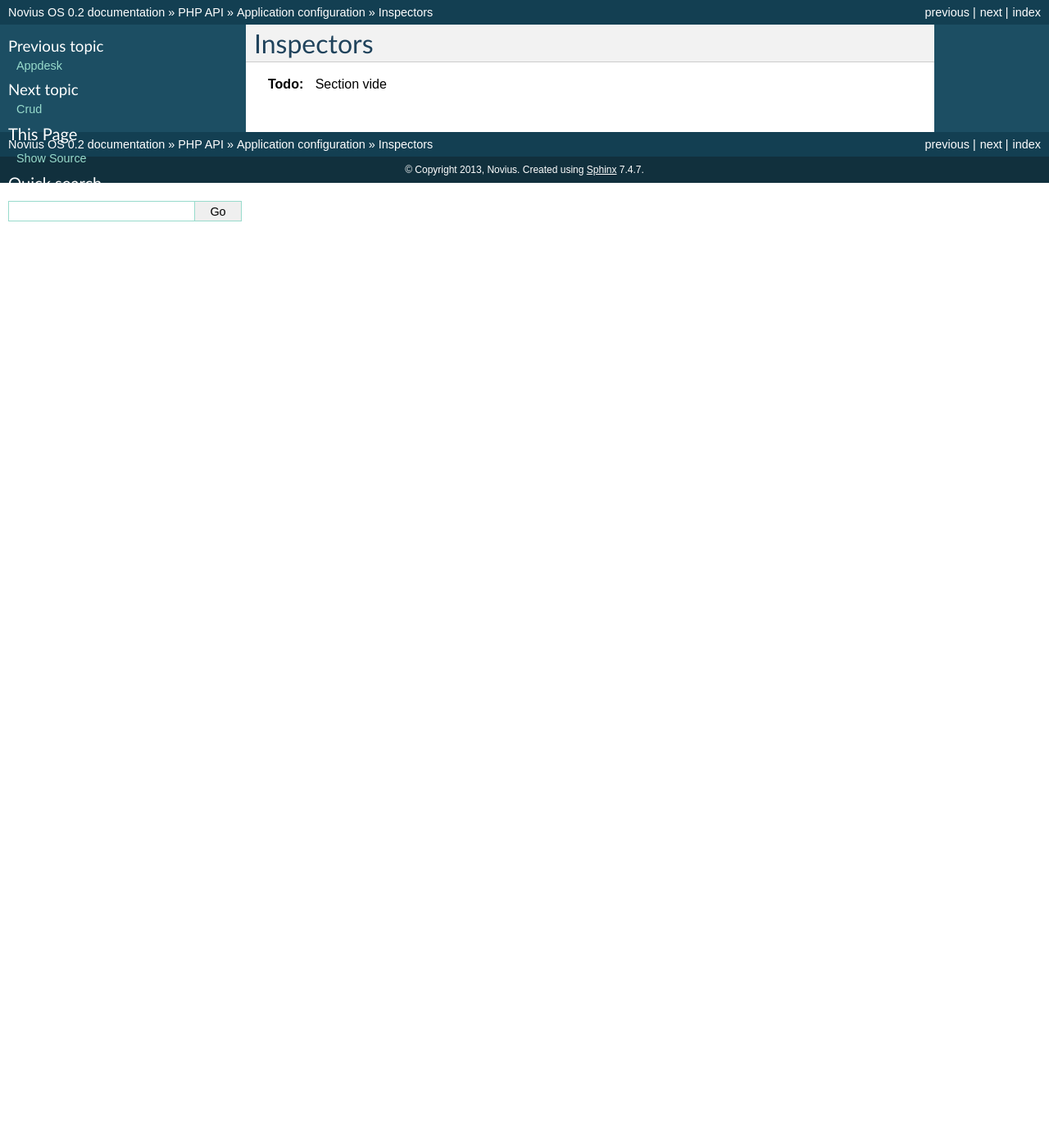
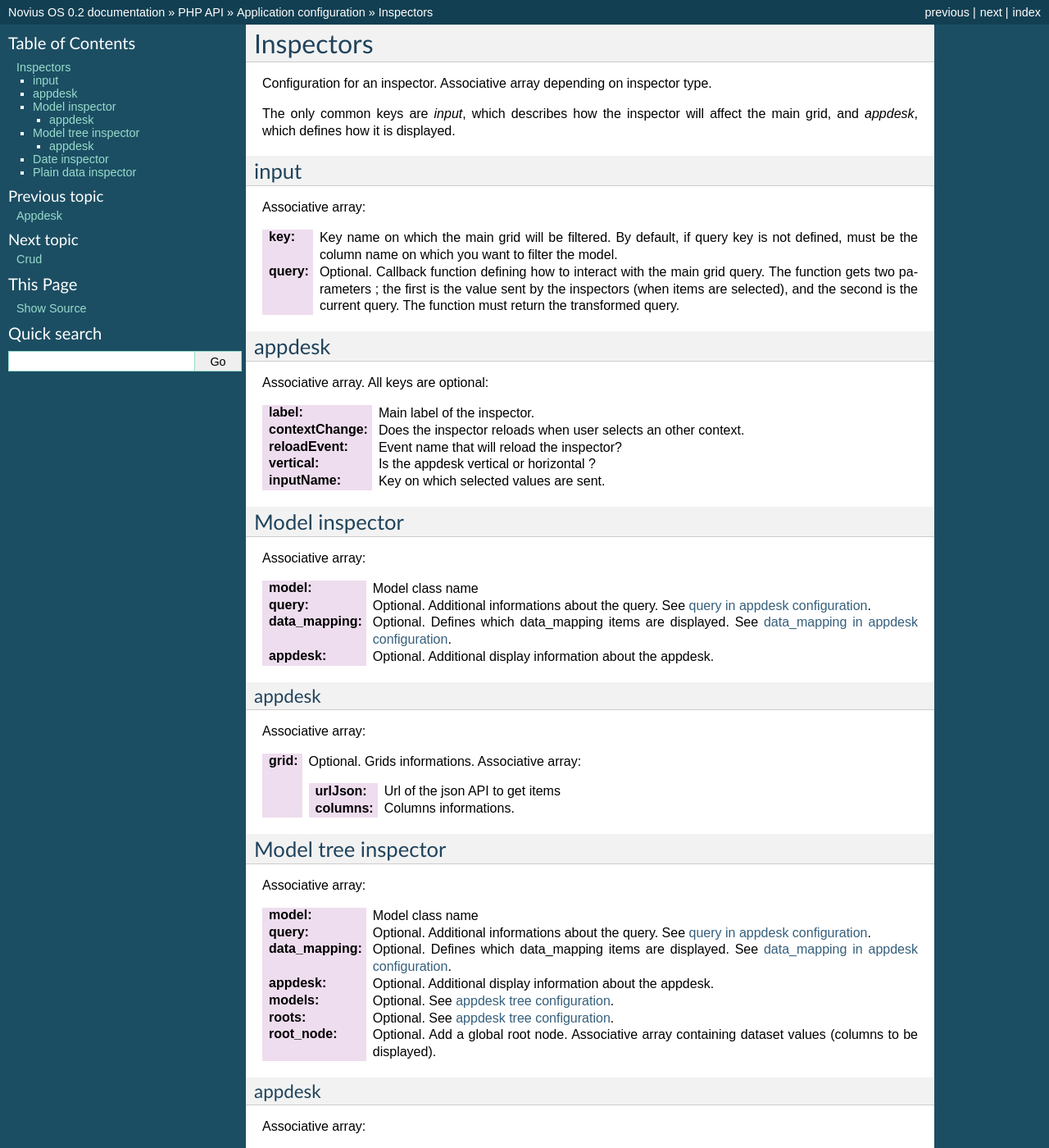
Before and after one commit to vrcAlbert/documentation-api, a Sphinx documentation site: the page built from source/php/configuration/application/inspector.rst, in a window 1280 px wide and 1400 px high. Shown: the whole window at 82% size. Built offline with Sphinx 7.4.7, drawn with Linux system fonts in a browser that asks for light colours; some of the changed text lies outside the part shown.

Commit message:
inspector documentation almost complete

```diff
--- a/source/php/configuration/application/appdesk.rst
+++ b/source/php/configuration/application/appdesk.rst
@@ -18,6 +18,7 @@ Associative array:
 :tree: Optional (automatically filled when model has the :doc:`/php/behaviours/tree` behaviour enabled).
 :appdesk: Optional. Additional display information about the appdesk.
 
+.. _php/configuration/application/appdesk/query:
 query
 *****
 
@@ -29,6 +30,7 @@ Associative array. All keys are optional. Most keys are similar than the `find f
 :related:
 :callback: Array of callback functions allowing you to customize the query (first parameter is the current query, must return the modified query).
 
+.. _php/configuration/application/appdesk/data_mapping:
 data_mapping
 ************
 
@@ -98,6 +100,7 @@ If defined to true, data_mapping has to define two keys:
 :thumbnail: url of item thumbnail.
 :thumbnailAlternate: Default thumbnail when there is no thumbnails or thumbnail can't be found.
 
+.. _php/configuration/application/appdesk/tree:
 tree
 ****
 
--- a/source/php/configuration/application/inspector.rst
+++ b/source/php/configuration/application/inspector.rst
@@ -1,6 +1,120 @@
 Inspectors
 ##########
 
-.. todo::
+Configuration for an inspector. Associative array depending on inspector type.
 
-	Section vide
+The only common keys are `input`, which describes how the inspector will affect the main grid, and `appdesk`, which defines how it is displayed.
+
+input
+*****
+
+Associative array:
+
+:key: Key name on which the main grid will be filtered. By default, if query key is not defined, must be the column name on which you want to filter the model.
+:query: Optional. Callback function defining how to interact with the main grid query. The function gets two parameters ; the first is the value sent by the inspectors (when items are selected), and the second is the current query. The function must return the transformed query.
+
+
+appdesk
+*******
+
+Associative array. All keys are optional:
+
+:label: Main label of the inspector.
+:contextChange: Does the inspector reloads when user selects an other context.
+:reloadEvent: Event name that will reload the inspector?
+:vertical: Is the appdesk vertical or horizontal ?
+:inputName: Key on which selected values are sent.
+
+Model inspector
+***************
+
+Associative array:
+
+:model: Model class name
+:query: Optional. Additional informations about the query. See :ref:`query in appdesk configuration <php/configuration/application/appdesk/query>`.
+:data_mapping: Optional. Defines which data_mapping items are displayed. See :ref:`data_mapping in appdesk configuration <php/configuration/application/appdesk/data_mapping>`.
+:appdesk: Optional. Additional display information about the appdesk.
+
+appdesk
+-------
+
+Associative array:
+
+:grid: Optional. Grids informations. Associative array:
+
+    :urlJson: Url of the json API to get items
+    :columns: Columns informations.
+
+Model tree inspector
+********************
+
+Associative array:
+
+:model: Model class name
+:query: Optional. Additional informations about the query. See :ref:`query in appdesk configuration <php/configuration/application/appdesk/query>`.
+:data_mapping: Optional. Defines which data_mapping items are displayed. See :ref:`data_mapping in appdesk configuration <php/configuration/application/appdesk/data_mapping>`.
+:appdesk: Optional. Additional display information about the appdesk.
+:models: Optional. See :ref:`appdesk tree configuration <php/configuration/application/appdesk/tree>`.
+:roots: Optional. See :ref:`appdesk tree configuration <php/configuration/application/appdesk/tree>`.
+:root_node: Optional. Add a global root node. Associative array containing dataset values (columns to be displayed).
+
+appdesk
+-------
+
+Associative array:
+
+:treeGrid: Optional. Grids informations. Associative array:
+
+    :urlJson: Url of the json API to get items
+    :columns: Columns informations.
+
+Date inspector
+**************
+
+Associative array:
+
+:input_begin: Optional. Default value: `date_begin`.
+:input_end: Optional. Default value: `date_end`.
+:label_custom: Optional. Title used when custom dates can be selected. Default value: "Custom dates".
+:label_custom_inputs: Optional. Defines how the custom inputs are displayed. There is two placeholders: `begin` and `end`.
+:options: Optional. Main (root) options for date selector. For each option a key must exists which value is an associative array:
+
+    :since: Custom date we can filter since.
+
+        :optgroup: Label
+        :options: Associative array. Key is the date, `string is processed by <http://fuelphp.com/docs/classes/date.html>`__, value is the label of the date.
+
+    :month: Filter by month.
+
+        :optgroup: Label.
+        :first_month: Month to start list from.
+        :limit_type: Limit type where the list end (value can be "year" or "month").
+        :limit_value: Number of items to display. For example, if `limit_type` is "month" and `limit_value` is 5, it will display the last 5 months.
+
+    :year: Filter by year.
+
+        :optgroup: Label.
+        :first_year: Year to start list from.
+        :limit: Number of years to display.
+
+Plain data inspector
+********************
+
+Displays static data, so it is the simplest inspector. Associative array:
+
+:data: Array of items. Each item is an associative array:
+
+    :id:
+    :title:
+    :icon: Optional.
+
+:appdesk:
+
+    :url: Url to load in order to display list extension.
+    :grid: How is the inspector grid displayed
+
+        :columns: Grid columns. Associative array, key is column identifier and value is an associative array:
+
+            :headerText: Column title
+            :visible: Is key visible
+            :dataKey: For each data item, defines which key is displayed
```
